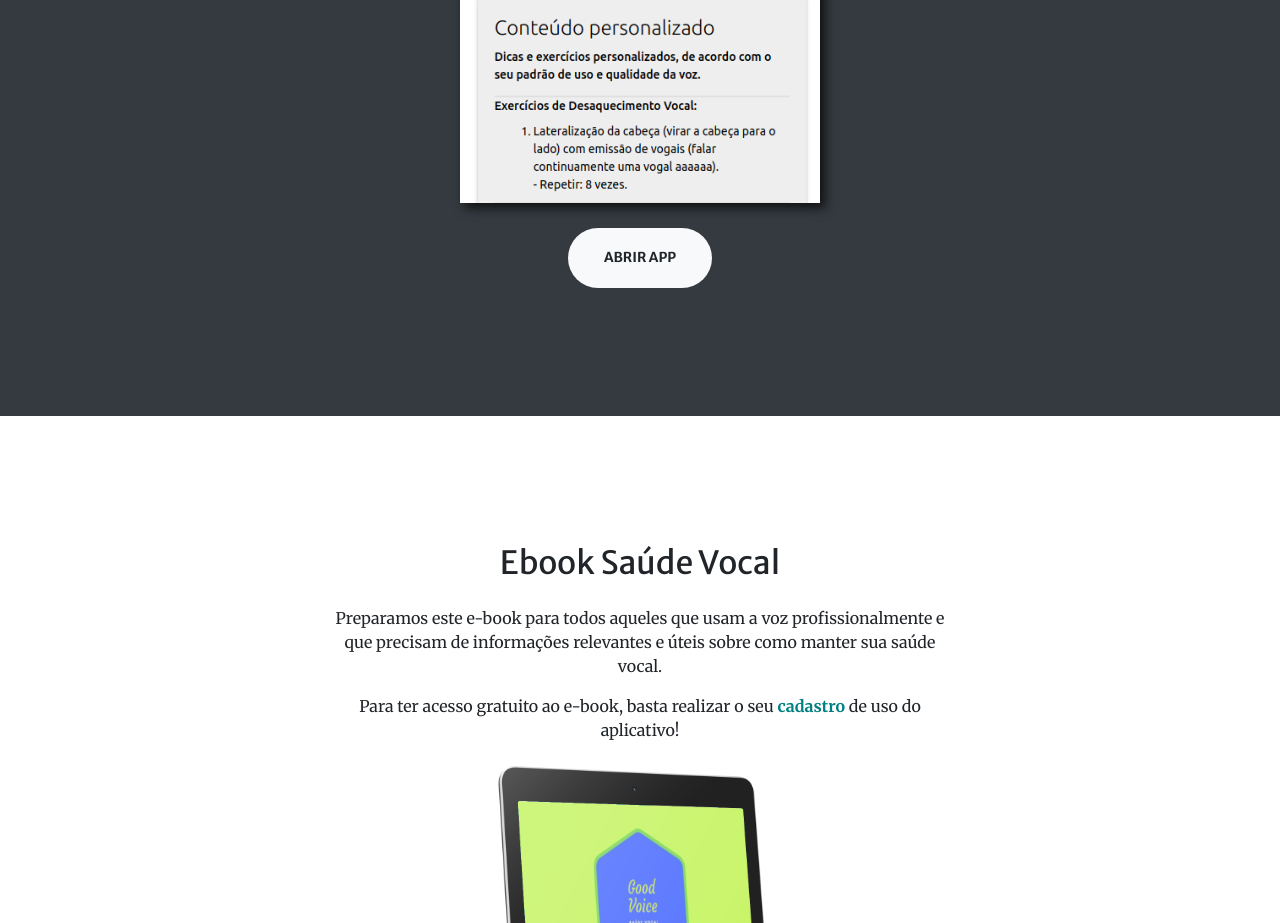
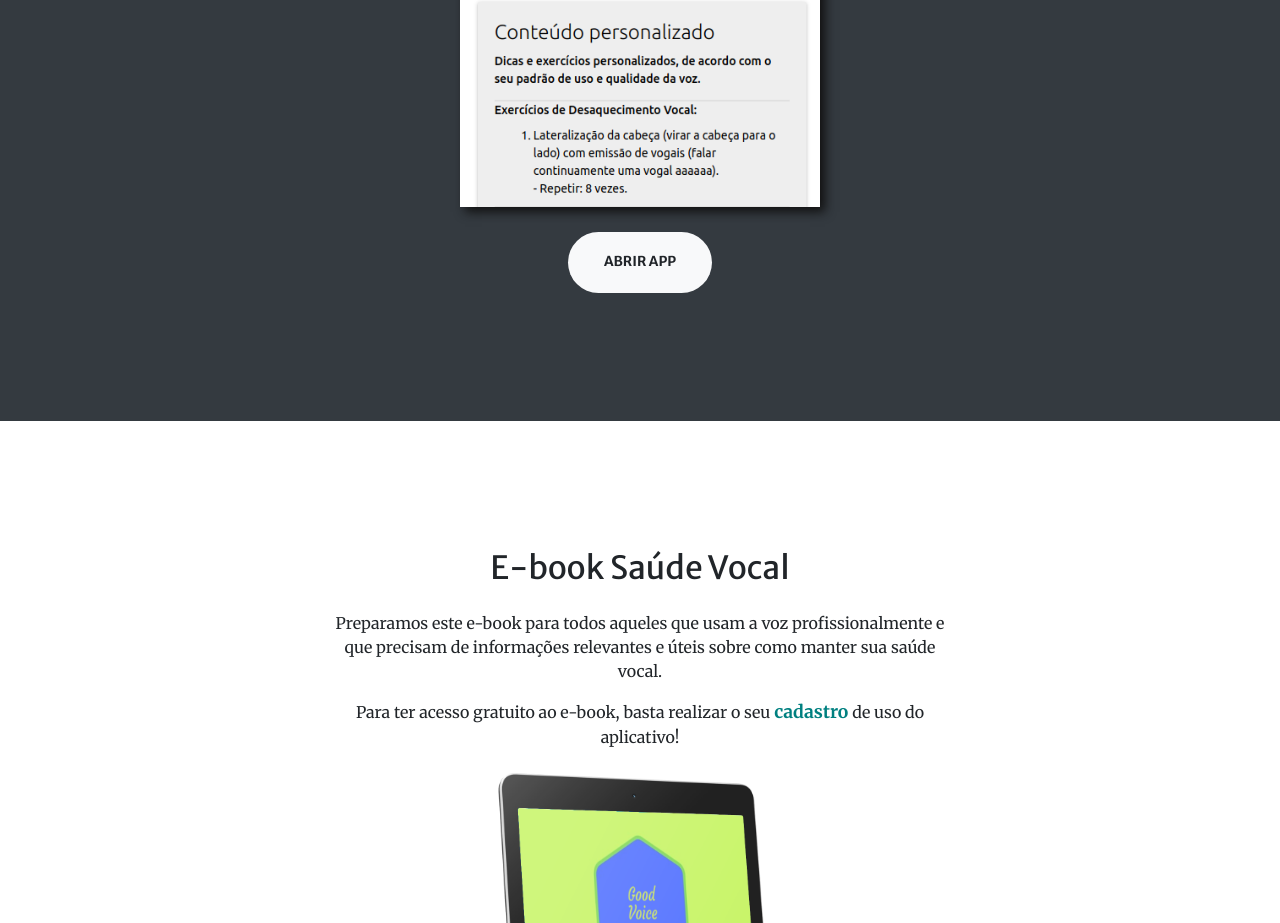
Before and after one commit to GoodVoiceBr/saude-vocal, a plain HTML site: page index.html in a window 1280 px wide. Shown: the part 2886-3809 px from the top of the page. Drawn offline with nearby package versions, Linux system fonts and the light colour scheme; no server answers.

Commit message:
correcoes

```diff
--- a/index.html
+++ b/index.html
@@ -108,7 +108,7 @@
                             <i class="fa fa-smile-o" aria-hidden="true"></i> ORIENTAÇÕES
                         </strong></div>
 
-                        A partir dos dados coletados, é criado seu próprio Programa de Prevenção à Disfonia (PPD). Você receberá orientações personalizadas por fonoaudióloga com experiência em acompanhamento vocal.
+                        A partir dos dados coletados, é criado seu próprio <strong style="font-size: 110%">Programa de Prevenção da Disfonia (PPD)</strong>. Você receberá orientações personalizadas por fonoaudióloga com experiência em acompanhamento vocal.
                     </div>
                 </div>
                 <div class="container text-center">
@@ -192,10 +192,10 @@
         <!-- Ebook -->
         <section class="page-section" id="ebook">
             <div class="container text-center col-lg-6">
-                 <h2 class="mb-4">Ebook Saúde Vocal</h2>
+                 <h2 class="mb-4">E-book Saúde Vocal</h2>
                  <p>Preparamos este e-book para todos aqueles que usam a voz profissionalmente e que precisam de informações relevantes e úteis sobre como manter sua saúde vocal.</p>
 
-                <p>Para ter acesso gratuito ao e-book, basta realizar o seu <strong><a style="color: teal" href="#cadastrar">cadastro</a></strong> de uso do aplicativo!</p>
+                <p>Para ter acesso gratuito ao e-book, basta realizar o seu <strong><a style="color: teal; font-size: 110%" href="#cadastrar">cadastro</a></strong> de uso do aplicativo!</p>
                  <img src="./assets/img/ebook.png" style="max-width: 300px;">
             </div>
         </section>
```
